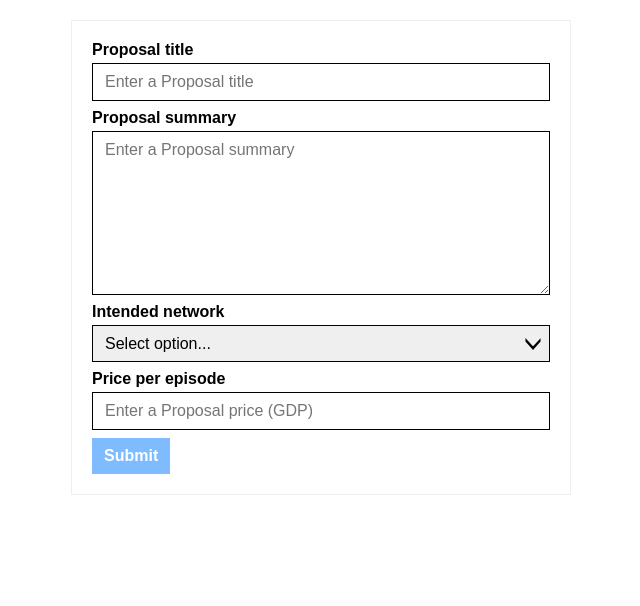
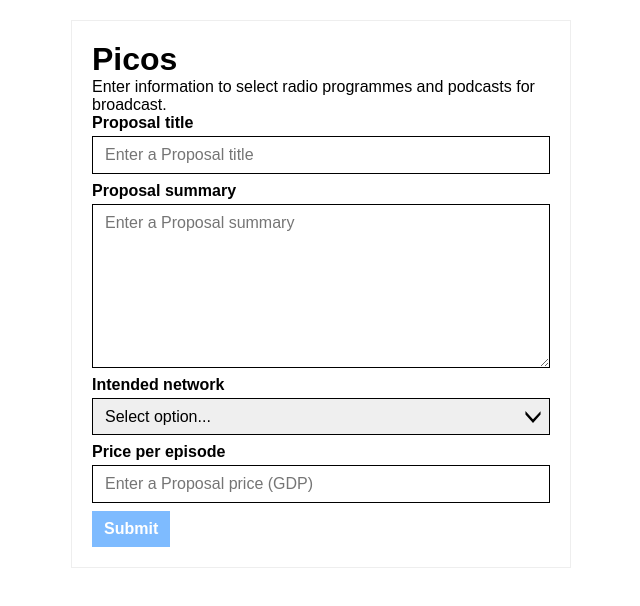
Before and after one commit to justtoconfirm/picos-frontend-challenge, a React (Create React App) app: page / in a window 1280 px wide. Shown: the top 606 px of the page, without its empty margins (319-959 px from the left). Built offline with nearby package versions, Linux system fonts and the light colour scheme.

Commit message:
Form title and copy added

```diff
--- a/src/App.js
+++ b/src/App.js
@@ -10,7 +10,10 @@ const App = () => {
 			<main role="main">
 
 				<div className="form">
-					<ProposalForm />
+					<ProposalForm
+						formTitle="Picos"
+						formCopy="Enter information to select radio programmes and podcasts for broadcast."
+					/>
 				</div>
 
 			</main>
--- a/src/components/ProposalForm/ProposalForm.js
+++ b/src/components/ProposalForm/ProposalForm.js
@@ -62,7 +62,7 @@ const intendedNetwork = [
 	},
 ];
 
-const ProposalForm = () => {
+const ProposalForm = ({ formTitle, formCopy }) => {
 
 	const [formData, setFormData] = useState("");
 	const [showSuccess, setSuccess] = useState(false);
@@ -137,6 +137,11 @@ const ProposalForm = () => {
 
 		<>
 			<div className="form-proposal form-proposal--align-center">
+
+				<h1>{formTitle}</h1>
+
+				<p>{formCopy}</p>
+
 				<form>
 					<TextField
 						label="Proposal title"
```
